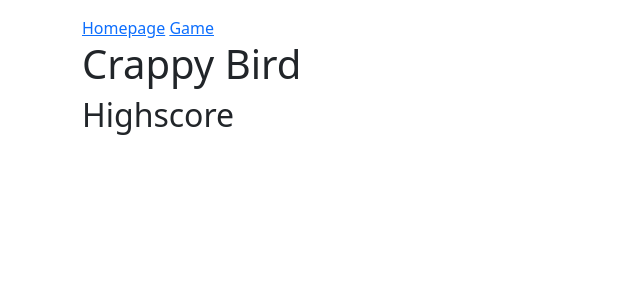
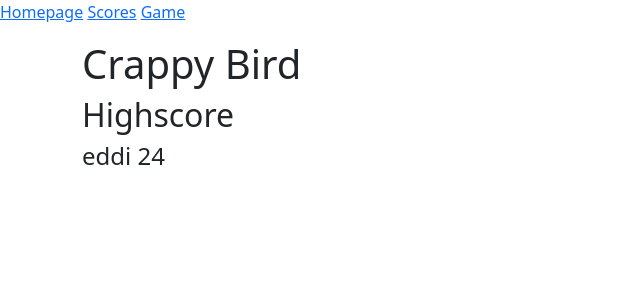
Before and after one commit to jtam64/pygame_final_project, a Flask app: page / in a window 1280 px wide. Shown: the top 300 px of the page, without its empty margins (0-640 px from the left). Run offline with Flask 2, Linux system fonts and the light colour scheme.

Commit message:
added html templates for player and scores

```diff
--- a/app.py
+++ b/app.py
@@ -8,6 +8,11 @@ def index():
     keeper = score.Score()
     return flask.render_template("index.html", keeper=keeper)
 
+@app.route("/scores")
+def scores():
+    keeper = score.Score()
+    return flask.render_template("scores.html", keeper=keeper)
+
 @app.route("/game")
 def game():
     return flask.render_template("game.html")
--- a/templates/base.html
+++ b/templates/base.html
@@ -10,9 +10,15 @@
 
     <title>Flask lab</title>
   </head>
+  <header>
+    <a href="{{ url_for('index') }}">Homepage</a>
+    <a href="{{ url_for('scores') }}">Scores</a>
+    <a href="{{ url_for('game') }}">Game</a>
+  </header>
   <body>
     <div class="container my-2 py-2">
         {% block content %}
+
         {% endblock %}
     </div>
 
--- a/templates/index.html
+++ b/templates/index.html
@@ -1,16 +1,13 @@
 {% extends "base.html" %}
 
 {% block content %}
-    <a href="{{ url_for('index') }}">Homepage</a>
-    <a href="{{ url_for('game') }}">Game</a>
+
     <h1> Crappy Bird </h1>
     <div>
         <h2> Highscore </h2>
-        {{ keeper.highest }}
-    </div>
-    <div>
-        {% for i in keeper.sorted_scores %}
-        <p>{{ keeper.sorted_scores.index(i) + 1 }} {{ i }}</p>
+        {% set highscore = keeper.high_score() %}
+        {% for key, value in highscore.items() %}
+            <h4>{{ key }}    {{ value }} </h4>
         {% endfor %}
     </div>
 {% endblock %}
```
